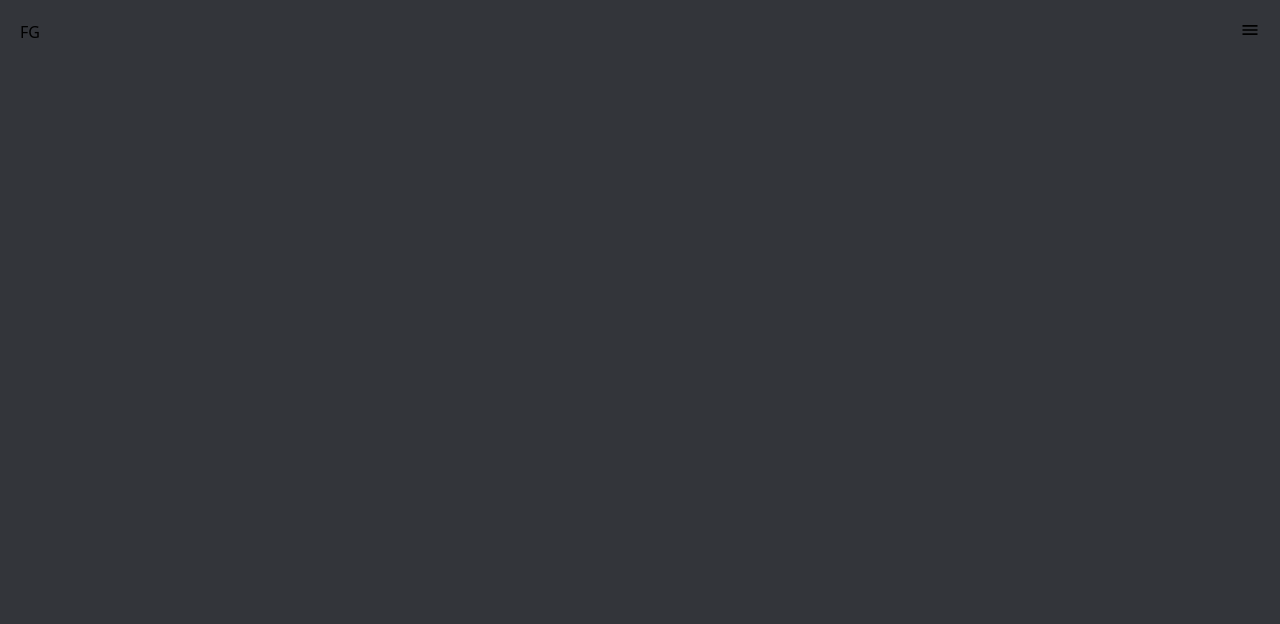
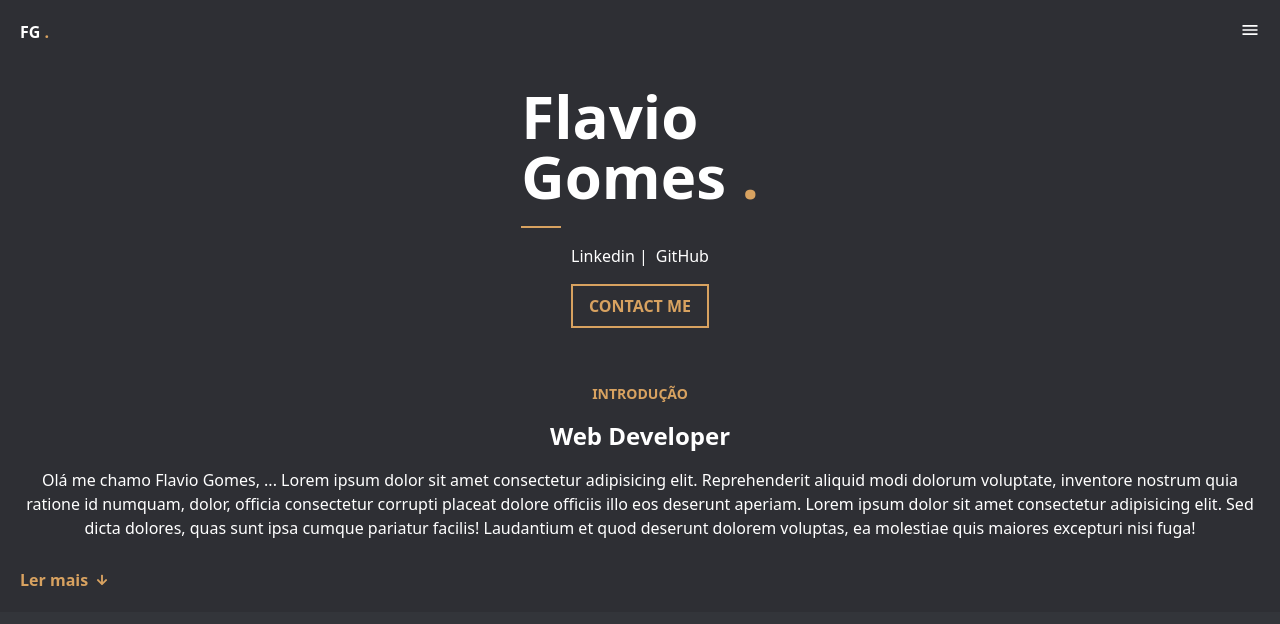
Before and after one commit to flaviogp/flavio-portifolio, a React (Vite) app: page / in a window 1280 px wide. Shown: the top 624 px of the page. Built offline with nearby package versions, Linux system fonts and the light colour scheme.

Commit message:
feat: add About session component

```diff
--- a/src/App.tsx
+++ b/src/App.tsx
@@ -1,9 +1,11 @@
+import About from "./components/About";
 import Header from "./components/Header";
 
 function App() {
   return (
     <>
       <Header />
+      <About />
     </>
   );
 }
--- /dev/null
+++ b/src/components/About.tsx
@@ -0,0 +1,74 @@
+import { useState } from "react";
+import { FaArrowDown, FaArrowUp } from "react-icons/fa";
+
+const About = () => {
+  const [revealIntroduction, setRevealIntroduction] = useState(false);
+
+  const handleReadMore = () => setRevealIntroduction(!revealIntroduction);
+
+  return (
+    <section className="text-primary-text-color flex flex-col items-center space-y-14 p-5 bg-secondary-color">
+      <div className=" flex flex-col space-y-4 items-center">
+        <div>
+          <h1 className="font-bold text-6xl">
+            Flavio <br /> Gomes{" "}
+            <span className="text-secondary-text-color">.</span>
+          </h1>
+          <div className=" border-b-2 border-secondary-text-color w-10 mt-5"></div>
+        </div>
+        <ul className="flex gap-2">
+          <li>
+            <a href="https://www.linkedin.com/in/flaviogp/">Linkedin |</a>
+          </li>
+          <li>
+            <a href="https://github.com/flaviogp">GitHub</a>
+          </li>
+        </ul>
+        <button className="uppercase font-semibold text-secondary-text-color border-2 py-2 px-4">
+          Contact me
+        </button>
+      </div>
+      <div className=" flex flex-col space-y-4  items-center text-center">
+        <p className="text-secondary-text-color font-semibold uppercase text-sm">
+          Introdução
+        </p>
+        <h2 className="font-bold text-2xl">Web Developer</h2>
+        <div className="flex flex-col">
+          <p
+            className={` overflow-hidden ${
+              revealIntroduction ? "h-max" : "h-[100px]"
+            }`}
+          >
+            Olá me chamo Flavio Gomes, ... Lorem ipsum dolor sit amet
+            consectetur adipisicing elit. Reprehenderit aliquid modi dolorum
+            voluptate, inventore nostrum quia ratione id numquam, dolor, officia
+            consectetur corrupti placeat dolore officiis illo eos deserunt
+            aperiam. Lorem ipsum dolor sit amet consectetur adipisicing elit.
+            Sed dicta dolores, quas sunt ipsa cumque pariatur facilis!
+            Laudantium et quod deserunt dolorem voluptas, ea molestiae quis
+            maiores excepturi nisi fuga!
+          </p>
+          {!revealIntroduction ? (
+            <button
+              className="flex items-center gap-2 font-semibold text-secondary-text-color hover:underline"
+              onClick={handleReadMore}
+            >
+              Ler mais
+              <FaArrowDown size={12} />
+            </button>
+          ) : (
+            <button
+              className="flex items-center gap-2 font-semibold text-secondary-text-color hover:underline"
+              onClick={handleReadMore}
+            >
+              Ler menos
+              <FaArrowUp size={12} />
+            </button>
+          )}
+        </div>
+      </div>
+    </section>
+  );
+};
+
+export default About;
--- a/src/components/Header.tsx
+++ b/src/components/Header.tsx
@@ -2,9 +2,11 @@ import Menu from "./Menu";
 
 function Header() {
   return (
-    <header className="flex justify-between p-5">
+    <header className="flex justify-between p-5 text-primary-text-color bg-secondary-color">
       <div>
-        <p>FG</p>
+        <p className="font-bold">
+          FG <span className="text-secondary-text-color">.</span>
+        </p>
       </div>
       <Menu />
     </header>
--- a/tailwind.config.js
+++ b/tailwind.config.js
@@ -5,7 +5,8 @@ export default {
     colors: {
       "primary-color": "#33353A",
       "secondary-color": "#2E2F34",
-      "primary-text-color": "#D8A260"
+      "primary-text-color": "#FFFFFF",
+      "secondary-text-color": "#D8A260"
     },
     extend: {
       transitionProperty: {
```
